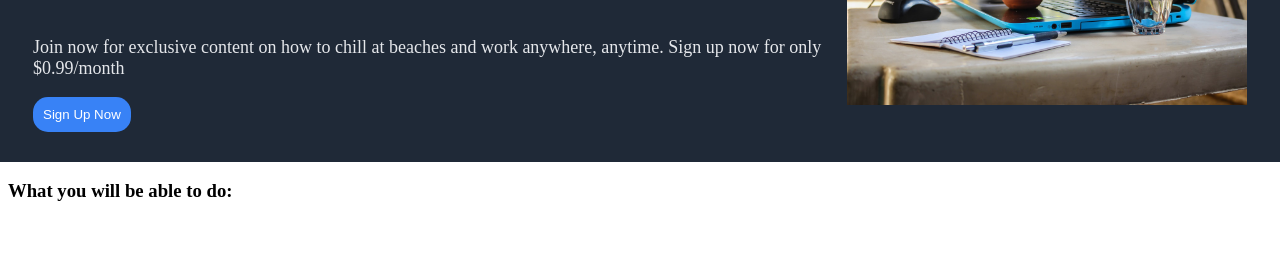
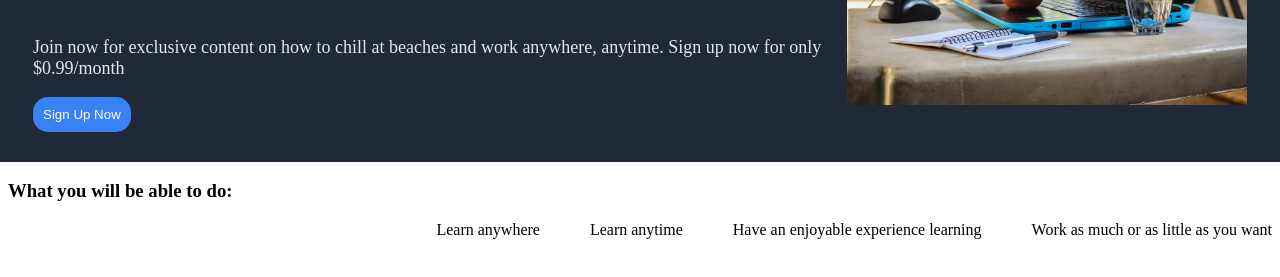
Before and after one commit to developerabz/Landing-page, a plain HTML site: page index.html in a window 1280 px wide. Shown: the part 211-488 px from the top of the page. Drawn offline with Linux system fonts and the light colour scheme.

Commit message:
include simple flex css and fix list color

```diff
--- a/style.css
+++ b/style.css
@@ -54,3 +54,11 @@ button {
     border: none;
     border-radius: 15px;
 }
+
+.secondlist {
+    list-style-type: none;
+    display: flex;
+    justify-content: flex-end;
+    column-gap: 50px;
+    color: black;
+}
```
